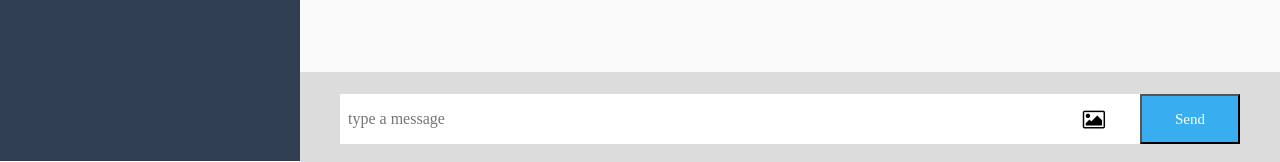
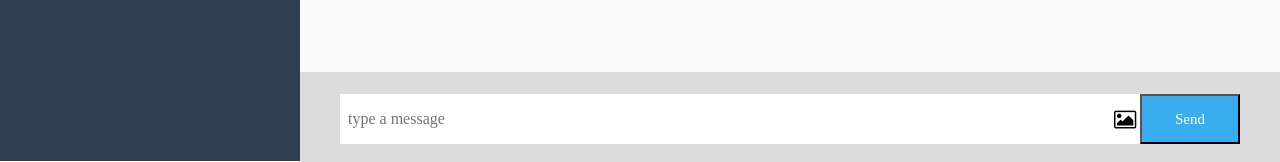
Before and after one commit to hidetttttora/chat-space, a Rails app: page / in a window 1280 px wide. Shown: the part 669-831 px from the top of the page. Run offline with Rails 7, Linux system fonts and the light colour scheme; style sheets or scripts are compiled from the project's sources; some libraries are stand-ins or nearby versions.

Commit message:
Update _index.scss

```diff
--- a/app/assets/stylesheets/_index.scss
+++ b/app/assets/stylesheets/_index.scss
@@ -153,7 +153,7 @@
                     i {
                         position: absolute;
                         top: 53%;
-                        right: 15%;
+                        left: 86%;
                         font-size: 1.3em;
                     }
                 }
```
